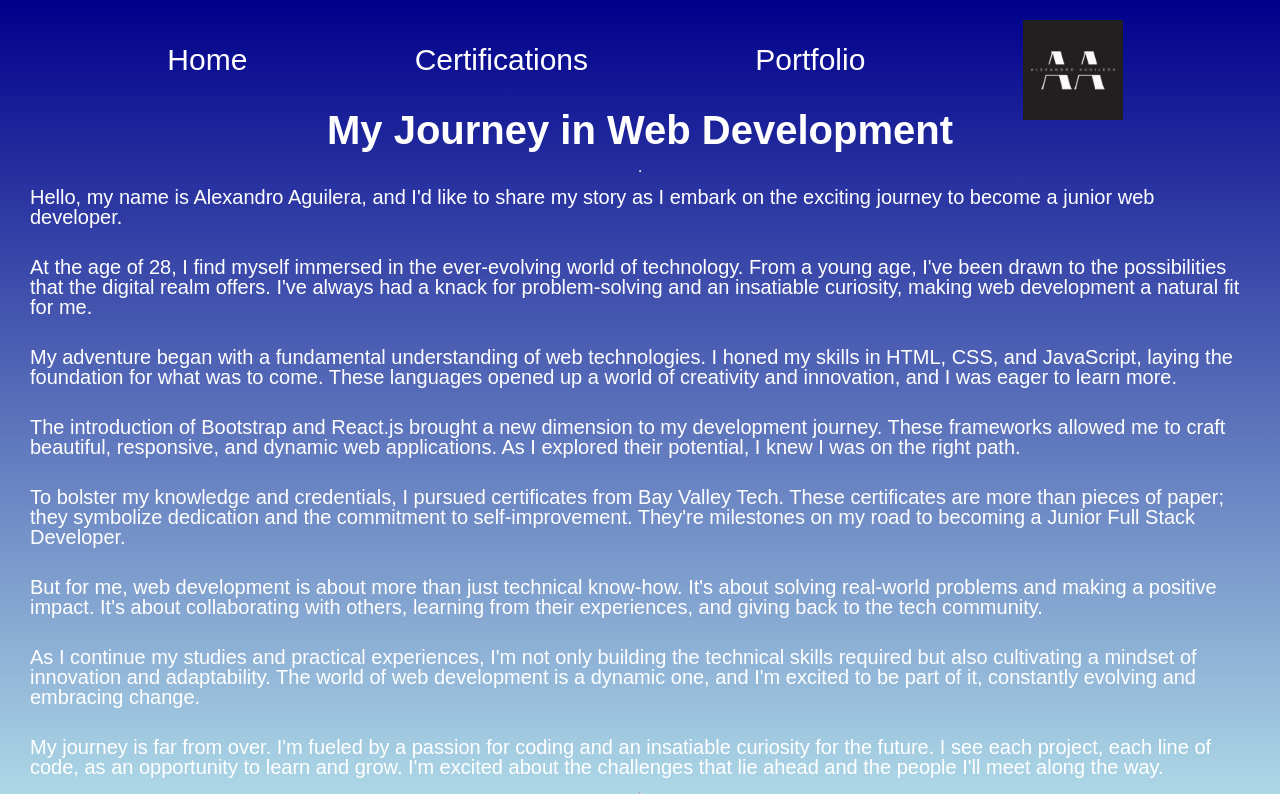
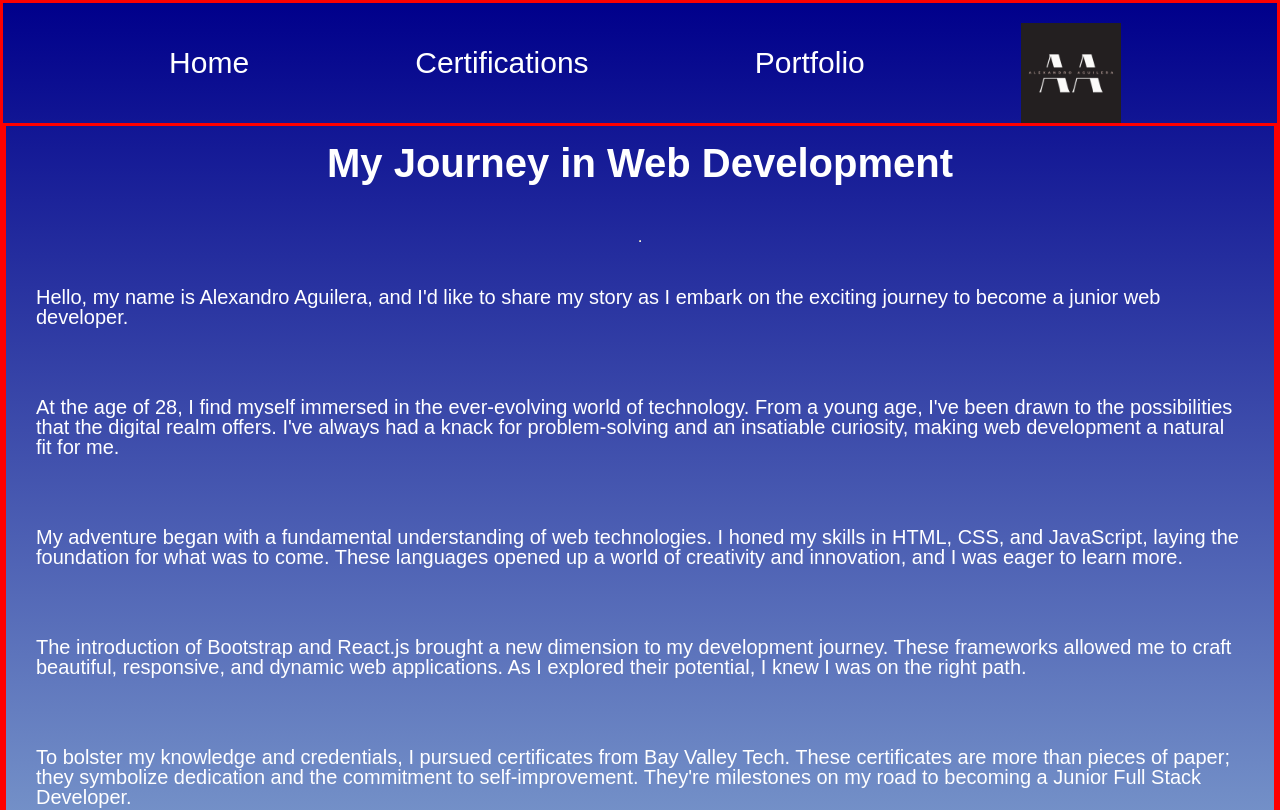
Before and after one commit to Oceanvibes209/React-Mini-Portfolio, a React (Create React App) app: page /About in a window 1280 px wide. Shown: the top 810 px of the page. Built offline with nearby package versions, Linux system fonts and the light colour scheme.

Commit message:
Fixed the white gap on the bottom of about me

```diff
--- a/src/About.css
+++ b/src/About.css
@@ -1,7 +1,9 @@
+
 .about-main {
+  margin: 0;
   background: linear-gradient(darkblue, lightblue);
   font-family: sans-serif;
-  width: 100%;
+  border: red solid;
 }
 
 .about-nav {
@@ -33,6 +35,7 @@
 }
 
 .about-body {
+  border: red solid;
   padding: 0 30px;
   display: flex;
   justify-content: center;
@@ -40,7 +43,6 @@
   flex-direction: column;
   color: #fff;
   line-height: 20px;
-  text-align: left;
   font-size: 20px;
 }
 
--- a/src/Home.css
+++ b/src/Home.css
@@ -1,8 +1,4 @@
-* {
-  margin: 0;
-  padding: 0;
-  font-family: sans-serif;
-}
+
 .main {
   width: 100%;
   height: 100vh;
```
